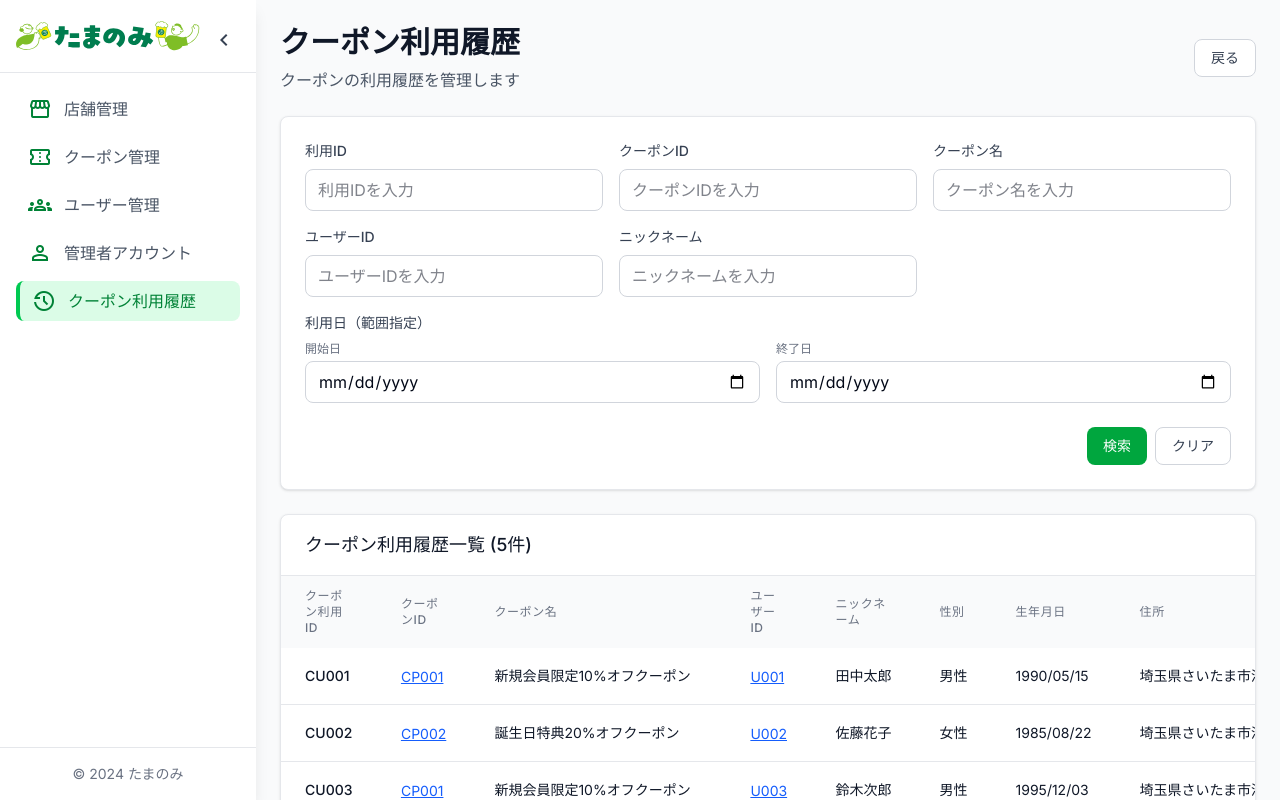
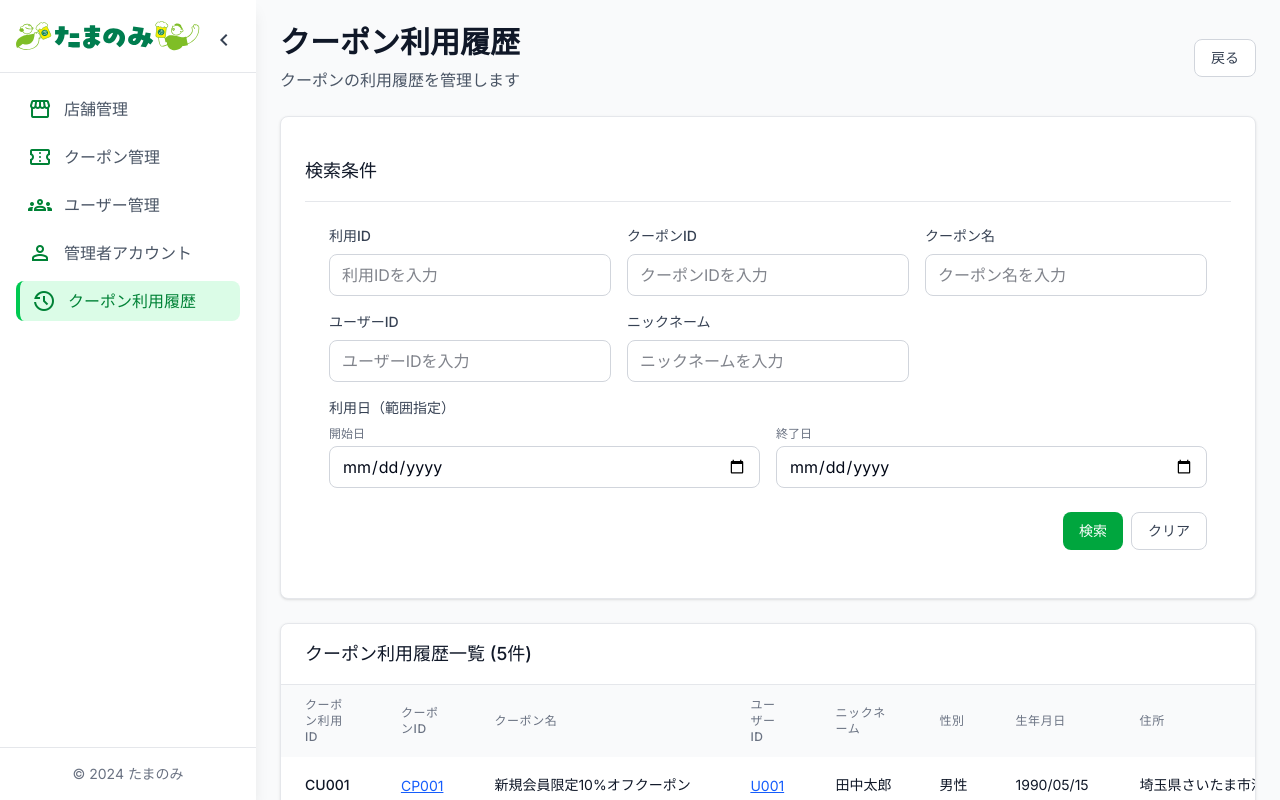
Before and after one commit to HV-development/tamanomi-admin, a Next.js app: page /coupon-history in a window 1280 px wide. Built offline with nearby package versions, Linux system fonts and the light colour scheme.

Commit message:
検索条件の文字を一覧タイトルと縦軸を合わせる

```diff
--- a/src/components/pages/AdminManagement.tsx
+++ b/src/components/pages/AdminManagement.tsx
@@ -130,7 +130,7 @@ export default function AdminManagement() {
 
         {/* 検索フォーム */}
         <div className="bg-white p-6 rounded-lg shadow-sm border border-gray-200">
-          <div className="px-6 py-4 border-b border-gray-200 flex justify-between items-center">
+          <div className="py-4 border-b border-gray-200 flex justify-between items-center">
             <h3 className="text-lg font-medium text-gray-900">検索条件</h3>
             <Button
               variant="ghost"
--- a/src/components/pages/CouponHistory.tsx
+++ b/src/components/pages/CouponHistory.tsx
@@ -245,6 +245,10 @@ export default function CouponHistory() {
         {/* 検索フォーム（クーポン詳細からの遷移時は簡略化） */}
         {!isFromCouponDetail && (
         <div className="bg-white p-6 rounded-lg shadow-sm border border-gray-200">
+          <div className="py-4 border-b border-gray-200">
+            <h3 className="text-lg font-medium text-gray-900">検索条件</h3>
+          </div>
+          <div className="p-6">
             <div className="grid grid-cols-1 md:grid-cols-2 lg:grid-cols-3 gap-4">
             {/* 利用ID */}
             <div>
@@ -363,6 +367,7 @@ export default function CouponHistory() {
               <Button variant="outline" onClick={handleClear}>
                 クリア
               </Button>
+            </div>
           </div>
         </div>
         )}
--- a/src/components/pages/CouponManagement.tsx
+++ b/src/components/pages/CouponManagement.tsx
@@ -124,7 +124,7 @@ export default function CouponManagement() {
 
         {/* 検索フォーム */}
         <div className="bg-white p-6 rounded-lg shadow-sm border border-gray-200">
-          <div className="px-6 py-4 border-b border-gray-200 flex justify-between items-center">
+          <div className="py-4 border-b border-gray-200 flex justify-between items-center">
             <h3 className="text-lg font-medium text-gray-900">検索条件</h3>
             <Button
               variant="ghost"
--- a/src/components/pages/StoreManagement.tsx
+++ b/src/components/pages/StoreManagement.tsx
@@ -125,7 +125,7 @@ export default function StoreManagement() {
 
         {/* 検索フォーム */}
         <div className="bg-white p-6 rounded-lg shadow-sm border border-gray-200">
-          <div className="px-6 py-4 border-b border-gray-200 flex justify-between items-center">
+          <div className="py-4 border-b border-gray-200 flex justify-between items-center">
             <h3 className="text-lg font-medium text-gray-900">検索条件</h3>
             <Button
               variant="ghost"
--- a/src/components/pages/UserManagement.tsx
+++ b/src/components/pages/UserManagement.tsx
@@ -230,7 +230,7 @@ export default function UserManagement() {
 
         {/* 検索フォーム */}
         <div className="bg-white p-6 rounded-lg shadow-sm border border-gray-200">
-          <div className="px-6 py-4 border-b border-gray-200 flex justify-between items-center">
+          <div className="py-4 border-b border-gray-200 flex justify-between items-center">
             <h3 className="text-lg font-medium text-gray-900">検索条件</h3>
             <Button
               variant="ghost"
```
Lines whose indentation alone changed are shown as unchanged.
